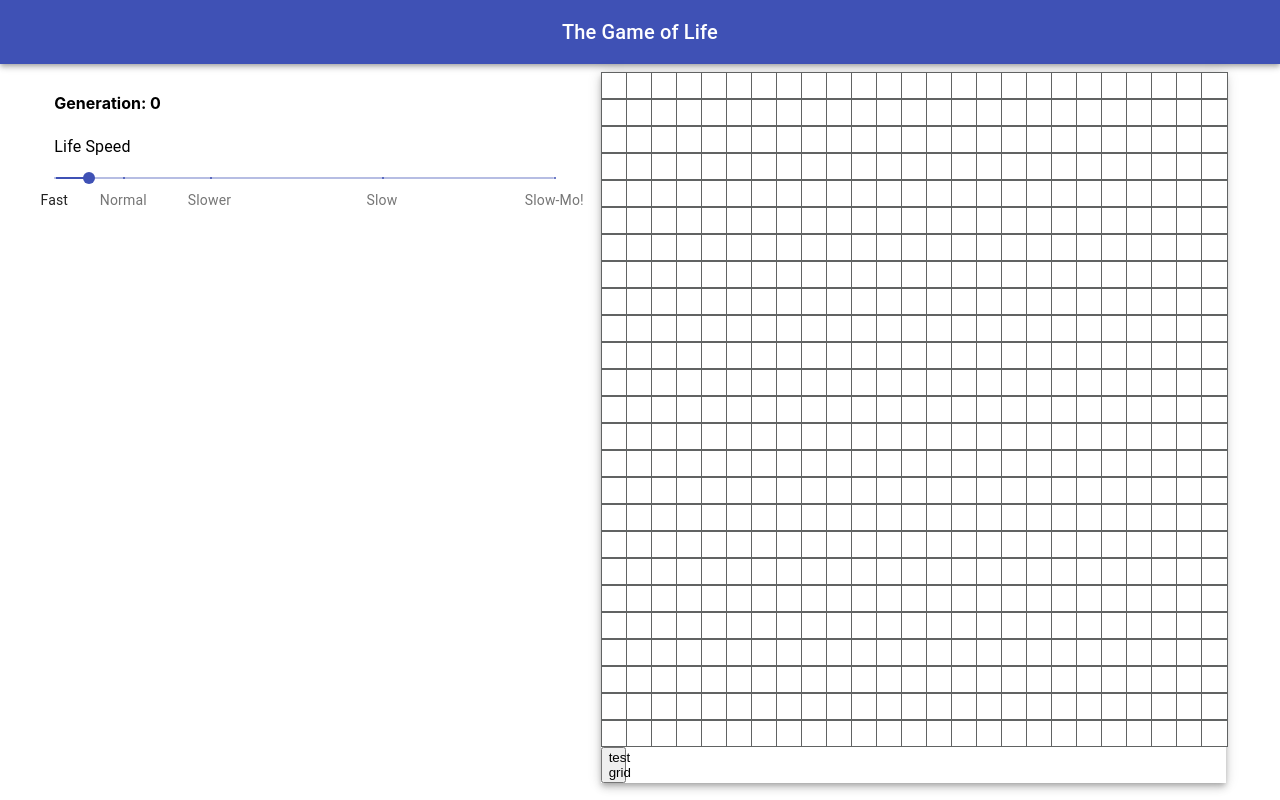
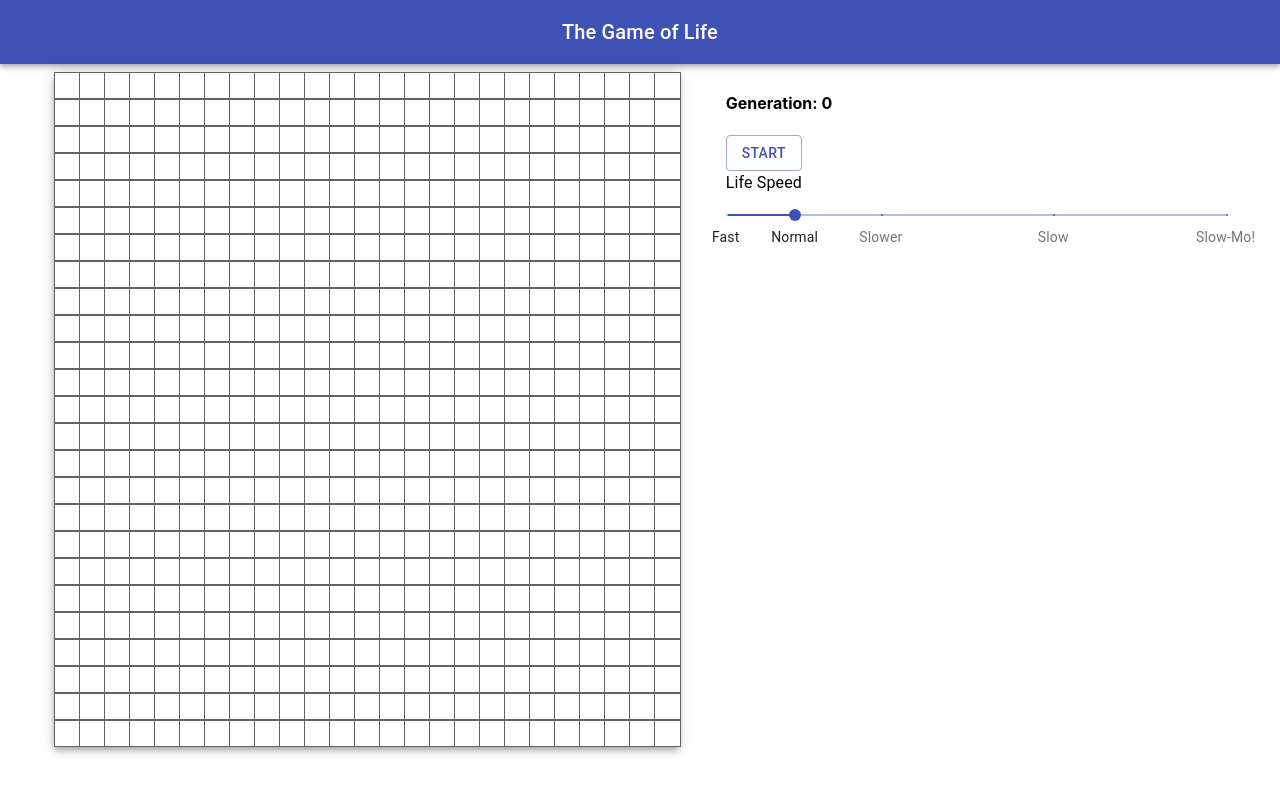
Before and after one commit to SyriiAdvent/game-of-life, a React (Create React App) app: page / in a window 1280 px wide. Built offline with nearby package versions, Linux system fonts and the light colour scheme.

Commit message:
imported play/pause logic

```diff
--- a/src/components/gameOfLife/GameOfLife.tsx
+++ b/src/components/gameOfLife/GameOfLife.tsx
@@ -3,6 +3,7 @@ import { Theme, createStyles, makeStyles } from "@material-ui/core/styles";
 import { BaseCSSProperties } from "@material-ui/core/styles/withStyles";
 import Grid from './Grid'
 import SlideController from '../controls/SlideController'
+import PlayerButton from '../controls/PlayerButton';
 import { useRecoilValue, useRecoilState } from 'recoil'
 import { currentGeneration } from '../../stateStore/selecters'
 import { animSpeed } from '../../stateStore/atoms'
@@ -34,11 +35,12 @@ const GameOfLife = () => {
 
   return (
     <div className={cls.root}>
+      <Grid />
       <div>
         <h4>Generation: {generation}</h4>
+        <PlayerButton />
         <SlideController />
       </div>
-      <Grid />
     </div>
   )
 }
--- a/src/components/gameOfLife/Grid.tsx
+++ b/src/components/gameOfLife/Grid.tsx
@@ -5,7 +5,7 @@ import { Paper } from "@material-ui/core";
 import Node from "./Node";
 import produce from 'immer'
 import { useRecoilValue, useRecoilState } from 'recoil';
-import { generationState, animSpeed } from '../../stateStore/atoms'
+import { generationState, animSpeed, startGame } from '../../stateStore/atoms'
 
 interface StyleProps {
   root: BaseCSSProperties;
@@ -90,16 +90,9 @@ const useStyles = makeStyles((theme: Theme) =>
 
 
   // test game logic zone
-  const [liveGame, setLiveGame] = useState(true)
-
+  const liveGame = useRecoilValue(startGame)
   const liveRef = useRef(liveGame)
   liveRef.current = liveGame
-
-  const startGame = () => {
-    setLiveGame(prev => {
-      return !prev
-    })
-  }
 
   const simulateAutomata = useCallback(() => {
     if(!liveRef.current) {
@@ -131,7 +124,11 @@ const useStyles = makeStyles((theme: Theme) =>
     setTimeout(simulateAutomata, speedRef.current);
   }, [])
 
-  console.log(grid);
+  useEffect(() => {
+    if(liveRef.current) {
+      simulateAutomata()
+    }
+  }, [liveGame])
 
   // test game logic zone
 
@@ -149,11 +146,6 @@ const useStyles = makeStyles((theme: Theme) =>
             />
           ));
         })}
-        <button
-          onClick={() => {
-            simulateAutomata()
-          }}
-          >test grid</button>
       </div>
     </Paper>
   );
--- a/src/stateStore/atoms.ts
+++ b/src/stateStore/atoms.ts
@@ -18,7 +18,14 @@ export const gridSize = atom({
   }
 });
 
+// Controller Atoms
+
 export const animSpeed = atom({
   key: 'animSpeed',
-  default: 300,
+  default: 500,
 });
+
+export const startGame = atom({
+  key: 'startGame',
+  default: false
+})
```
